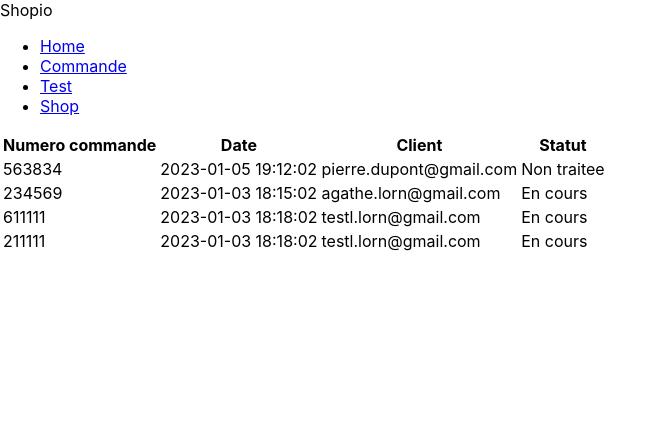
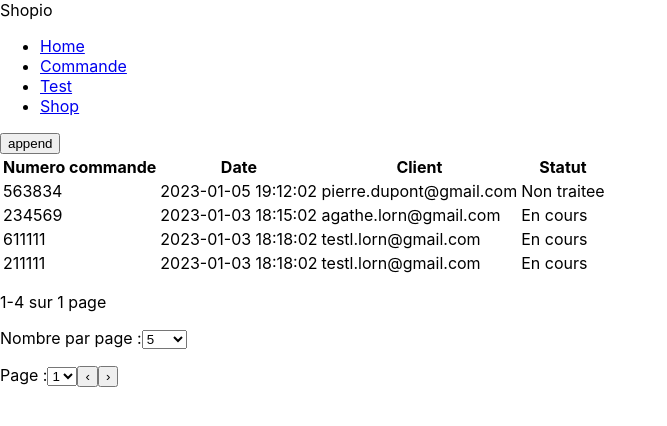
Before and after one commit to matqueme/chaine-de-production, a React (Create React App) app in the folder chaine-production/: page / in a window 1280 px wide. Shown: the top 426 px of the page, without its empty margins (0-667 px from the left). Built offline with nearby package versions, Linux system fonts and the light colour scheme.

Commit message:
Finalisation de toutes les fonctionalitées lié au tableau

```diff
--- /dev/null
+++ b/chaine-production/src/Components/BodyTab.component.js
@@ -0,0 +1,16 @@
+import CellTabHome from "./CellTabHome.component";
+
+function BodyTab(props) {
+  //slice le tableau pour afficher a partir du nb d'élément sur la page
+  return props.api
+    .slice(
+      (parseInt(props.page) - 1) * parseInt(props.nbPage),
+      (parseInt(props.page) - 1) * parseInt(props.nbPage) +
+        parseInt(props.nbPage)
+    )
+    .map((apiData, index) => (
+      <CellTabHome key={index} data={apiData} name={index} />
+    ));
+}
+
+export default BodyTab;
--- /dev/null
+++ b/chaine-production/src/Components/PageCount.component.js
@@ -0,0 +1,23 @@
+function PageCount(props) {
+  //calcul du nombre d'élément par page
+  const nbByPage = () => {
+    return (
+      parseInt(props.page - 1) * parseInt(props.nbPage) + parseInt(props.nbPage)
+    );
+  };
+
+  //calcul du nombre de page total
+  const nbOfPage = () => {
+    return Math.floor((props.api.length - 1) / props.nbPage) + 1;
+  };
+
+  return (
+    <p>
+      {" "}
+      {parseInt(props.page - 1) * parseInt(props.nbPage) + 1}-
+      {nbByPage() < props.api.length ? nbByPage() : props.api.length} sur{" "}
+      {nbOfPage()} {nbOfPage() > 1 ? "pages" : "page"}
+    </p>
+  );
+}
+export default PageCount;
--- a/chaine-production/src/Pages/Commande.js
+++ b/chaine-production/src/Pages/Commande.js
@@ -1,5 +1,5 @@
 function Commande() {
-  return <p> test</p>;
+  return <p>test</p>;
 }
 
 export default Commande;
--- a/chaine-production/src/Pages/Home.js
+++ b/chaine-production/src/Pages/Home.js
@@ -1,4 +1,5 @@
-import CellTabHome from "../Components/cellTabHome.component";
+import BodyTab from "../Components/BodyTab.component";
+import PageCount from "../Components/PageCount.component";
 import { useState } from "react";
 
 function Home() {
@@ -29,12 +30,12 @@ function Home() {
     },
   ]);
 
+  /*----------------------Trier----------------------*/
   //Pour trier les colonne pour savoir si on clique sur la même ou pas
   const [colomnSort, setColomnSort] = useState(3);
   //Pour savoir comment on trie les colonnes (croissant/decroissant)
   const [orientationSort, setOrientationSort] = useState(1);
 
-  //A chaque clique
   const orderData = (column, data) => {
     setColomnSort(column);
     //variable qu'on utilise dans la fonction car les useState ne sont pas a jour avant la fin de la fonction
@@ -63,22 +64,138 @@ function Home() {
     setApi(apiSorted);
   };
 
+  /*----------------------Add----------------------TEMPORAIRE*/
+
+  const append = () => {
+    const nb = getRandomInt(100000);
+    const makeid1 = makeid(8);
+    let date1 = getRandomInt(24);
+    let date2 = getRandomInt(59);
+    let date3 = getRandomInt(30);
+    let date4 = getRandomInt(12);
+    if (date1 < 9) {
+      date1 = "0" + date1;
+    }
+    if (date2 < 9) {
+      date2 = "0" + date2;
+    }
+    if (date3 < 9) {
+      date3 = "0" + date3;
+    }
+    if (date4 < 9) {
+      date4 = "0" + date4;
+    }
+    setApi([
+      ...api,
+      {
+        numero: nb,
+        date: "2023-" + date4 + "-" + date3 + " " + date1 + ":" + date2 + ":05",
+        mail: makeid1 + "@gmail.com",
+        type: "Fait",
+      },
+    ]);
+
+    setNumberPageTotal(
+      [...Array(Math.floor((api.length - 1) / numberByPage) + 1).keys()].map(
+        (x) => ++x
+      )
+    );
+  };
+
+  function getRandomInt(max) {
+    return Math.floor(Math.random() * max);
+  }
+
+  function makeid(length) {
+    var result = "";
+    var characters = "abcdefghijklmnopqrstuvwxyz0123456789";
+    var charactersLength = characters.length;
+    for (var i = 0; i < length; i++) {
+      result += characters.charAt(Math.floor(Math.random() * charactersLength));
+    }
+    return result;
+  }
+
+  /*----------------------Page----------------------*/
+
+  const [numberByPage, setNumberByPage] = useState(5);
+  const [numberOfThePage, setNumberOfThePage] = useState(1);
+  const [numberPageTotal, setNumberPageTotal] = useState(
+    [...Array(Math.floor((api.length - 1) / numberByPage) + 1).keys()].map(
+      (x) => ++x
+    )
+  );
+
+  //ajout de 1 pour la page si on est pas au max
+  const pageAdd = () => {
+    if (numberOfThePage - 1 < Math.floor((api.length - 1) / numberByPage)) {
+      setNumberOfThePage(numberOfThePage + 1);
+    }
+  };
+
+  //retrait de 1 pour la page si on est pas a la page 1
+  const pageRemove = () => {
+    if (numberOfThePage > 1) setNumberOfThePage(numberOfThePage - 1);
+  };
+
+  //verifie sur quel page on se met lorsque l'on change le nombre d'élément par page
+  const checkpage = (newNumberPage) => {
+    setNumberOfThePage(
+      Math.floor(((numberOfThePage - 1) * numberByPage) / newNumberPage + 1)
+    );
+    setNumberByPage(newNumberPage);
+    setNumberPageTotal(
+      [...Array(Math.floor((api.length - 1) / newNumberPage) + 1).keys()].map(
+        (x) => ++x
+      )
+    );
+  };
+
+  /*----------------------Affichage----------------------*/
+
   return (
+    <>
+      <button onClick={append}>append</button>
       <table>
         <thead>
           <tr>
             <th onClick={() => orderData(0, "numero")}>Numero commande</th>
-          <th onClick={() => orderData(2, "date")}>Date</th>
+            <th onClick={() => orderData(1, "date")}>Date</th>
             <th onClick={() => orderData(2, "mail")}>Client</th>
             <th onClick={() => orderData(3, "type")}>Statut</th>
           </tr>
         </thead>
         <tbody>
-        {api.map((apiData, index) => (
-          <CellTabHome key={index} data={apiData} name={index} />
-        ))}
+          <BodyTab api={api} page={numberOfThePage} nbPage={numberByPage} />
         </tbody>
       </table>
+
+      <PageCount api={api} page={numberOfThePage} nbPage={numberByPage} />
+
+      <label>
+        Nombre par page :
+        <select onChange={(e) => checkpage(e.target.value)}>
+          <option value="5">5</option>
+          <option value="10">10</option>
+          <option value="50">50</option>
+          <option value="100">100</option>
+          <option value="500">500</option>
+        </select>
+      </label>
+      <p />
+      <label>
+        Page :
+        <select onChange={(e) => setNumberOfThePage(e.target.value)}>
+          {numberPageTotal.map((value) => (
+            <option key={value} value={value}>
+              {value}
+            </option>
+          ))}
+        </select>
+      </label>
+      <button onClick={pageRemove}>‹</button>
+      <button onClick={pageAdd}>›</button>
+    </>
   );
 }
 export default Home;
--- a/chaine-production/src/Pages/Test.js
+++ b/chaine-production/src/Pages/Test.js
@@ -1,3 +1,23 @@
-const Test = () => {};
+const Test = () => {
+  const checkpage = (params) => {
+    console.log(params);
+  };
+  return (
+    <label>
+      Nombre par page :
+      <select
+        onChange={(e) => {
+          checkpage(e.target.value);
+        }}
+      >
+        <option value="5">5</option>
+        <option value="10">10</option>
+        <option value="50">50</option>
+        <option value="100">100</option>
+        <option value="500">500</option>
+      </select>
+    </label>
+  );
+};
 
 export default Test;
```
Lines whose indentation alone changed are shown as unchanged.
